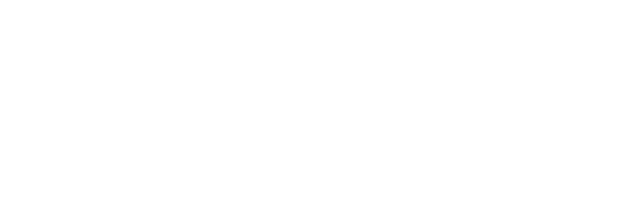
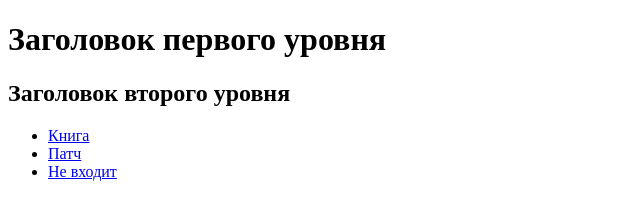
Before and after one commit to DanilKapustin/task-html, a website: page src/index.html in a window 1280 px wide. Shown: the whole page, without its empty margins (0-640 px from the left). Drawn offline with Linux system fonts and the light colour scheme.

Commit message:
New commit

```diff
--- a/src/index.html
+++ b/src/index.html
@@ -3,5 +3,13 @@
     <head>
         <title>HTML</title>
     </head>
-    <body></body>
+    <body>
+        <h1>Заголовок первого уровня</h1>
+        <h2>Заголовок второго уровня</h2>
+        <ul>
+            <li><a href="https://ru.wikipedia.org/wiki/%D0%A7%D0%B5%D0%BB%D0%BE%D0%B2%D0%B5%D0%BA-%D0%B0%D0%BC%D1%84%D0%B8%D0%B1%D0%B8%D1%8F">Книга</a></li>
+            <li><a href="https://dota2.ru/news/21131-v-patche-7-31-dp-stala-nanosit-v-2-raza-bolshe-urona-po-vyshkam-iz-za-chego-figurirovala-v-98-draftov-dpc-lig/">Патч</a></li>
+            <li><a href="https://sso.sbis.ru/auth-online/?ret=online.sbis.ru/">Не входит</a></li>
+        </ul>
+    </body>
 </html>
```
